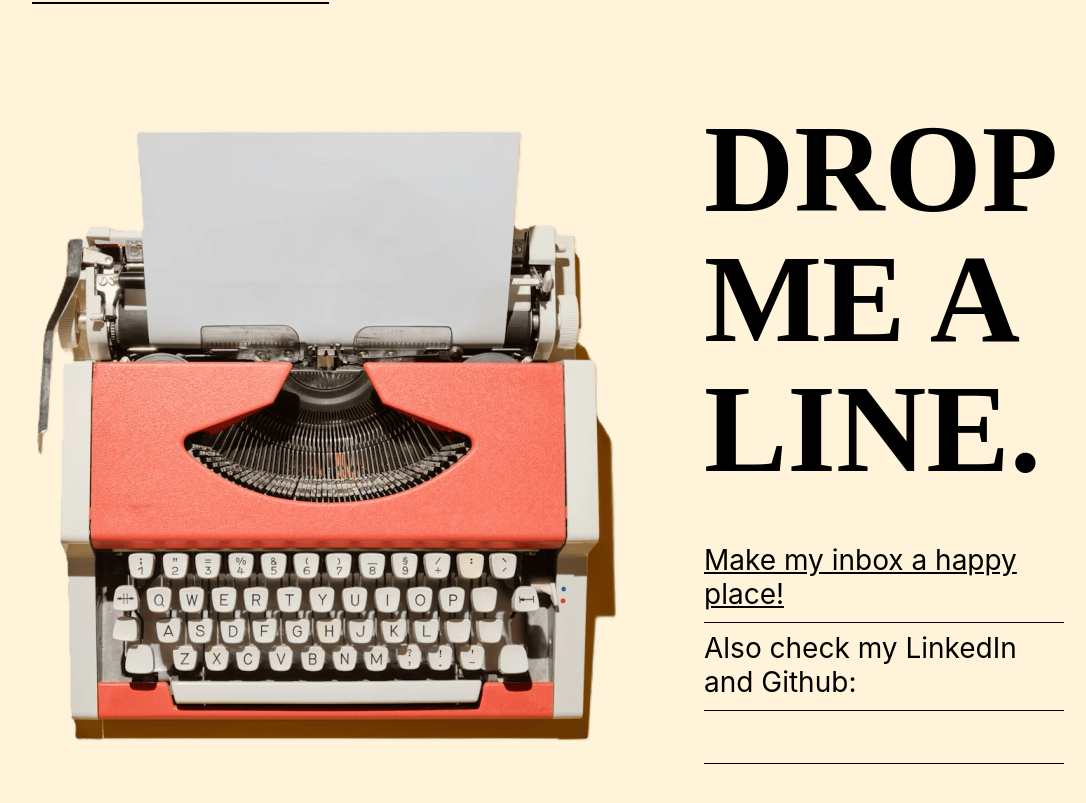
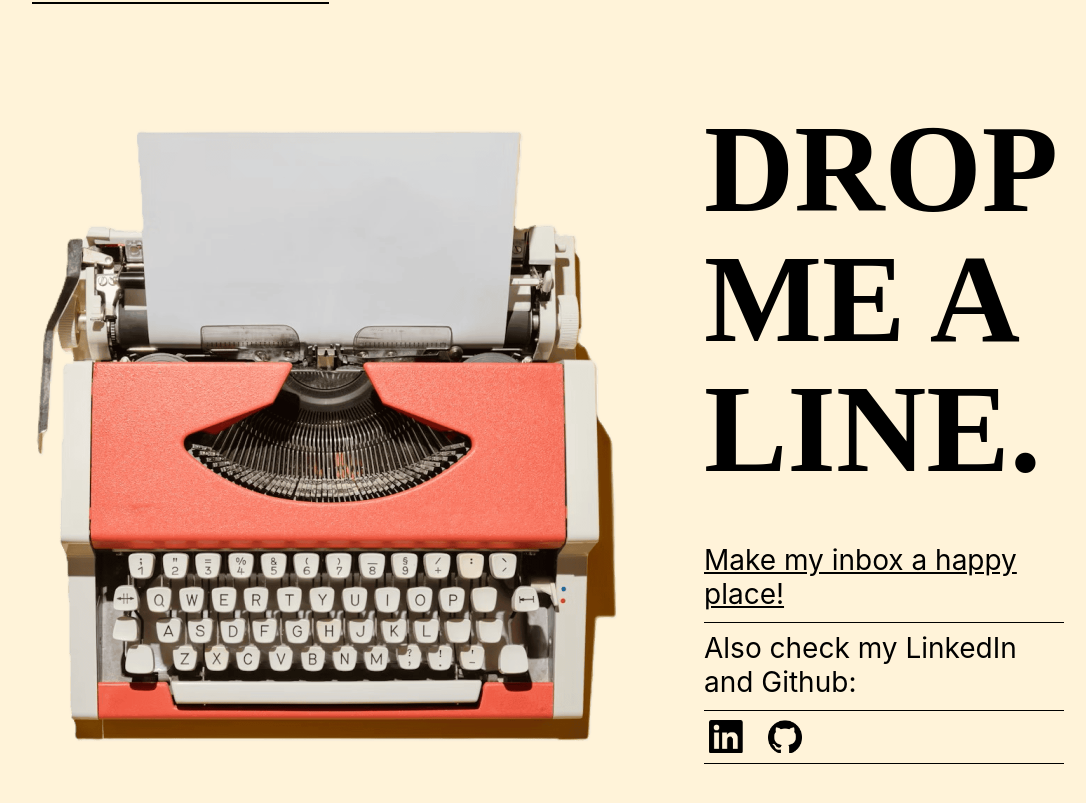
Before and after one commit to tom-effernelli/my-portfolio, a Next.js app: page /contact in a window 1280 px wide. Shown: the part 436-1239 px from the top of the page, without its empty margins (42-1128 px from the left). Built offline with nearby package versions, Linux system fonts and the light colour scheme.

Commit message:
fix: font problems

```diff
--- a/app/contact/contact.js
+++ b/app/contact/contact.js
@@ -157,12 +157,12 @@
             <div className="self-stretch border-[#000] border-solid border-b-[1px] flex flex-col items-start pt-0 px-0 pb-2.5">
               <div className="flex items-center py-0 pl-[5px] pr-0 gap-[25px]">
                 <button
-                  className="cursor-pointer [border:none] p-0 bg-[transparent] w-[34px] relative h-[33px] bg-cover bg-no-repeat bg-[top] lg:w-7 lg:h-[27px] md:w-6 md:h-[23px] sm:w-[18px] sm:h-[17px]"
+                  className="cursor-pointer [border:none] p-0 bg-[transparent] w-[34px] relative h-[33px] bg-[url('/LinkedInLogoVBLACK.png')] bg-cover bg-no-repeat bg-[top] lg:w-7 lg:h-[27px] md:w-6 md:h-[23px] sm:w-[18px] sm:h-[17px]"
                   id="socialsButton"
                   onClick={onLinkedInLogoVBLACKClick}
                 />
                 <button
-                  className="cursor-pointer [border:none] p-0 bg-[transparent] w-[34px] relative h-[33px] bg-cover bg-no-repeat bg-[top] lg:w-7 lg:h-[27px] md:w-6 md:h-[23px] sm:w-[18px] sm:h-[17px]"
+                  className="cursor-pointer [border:none] p-0 bg-[transparent] w-[34px] relative h-[33px] bg-[url('/GithubLogoVBLACK.png')] bg-cover bg-no-repeat bg-[top] lg:w-7 lg:h-[27px] md:w-6 md:h-[23px] sm:w-[18px] sm:h-[17px]"
                   id="socialsButton"
                   onClick={onGithubLogoVBLACKClick}
                 />
```
Also changed, not shown: public/GithubLogoVBLACK.png (added), public/LinkedInLogoVBLACK.png (added).
